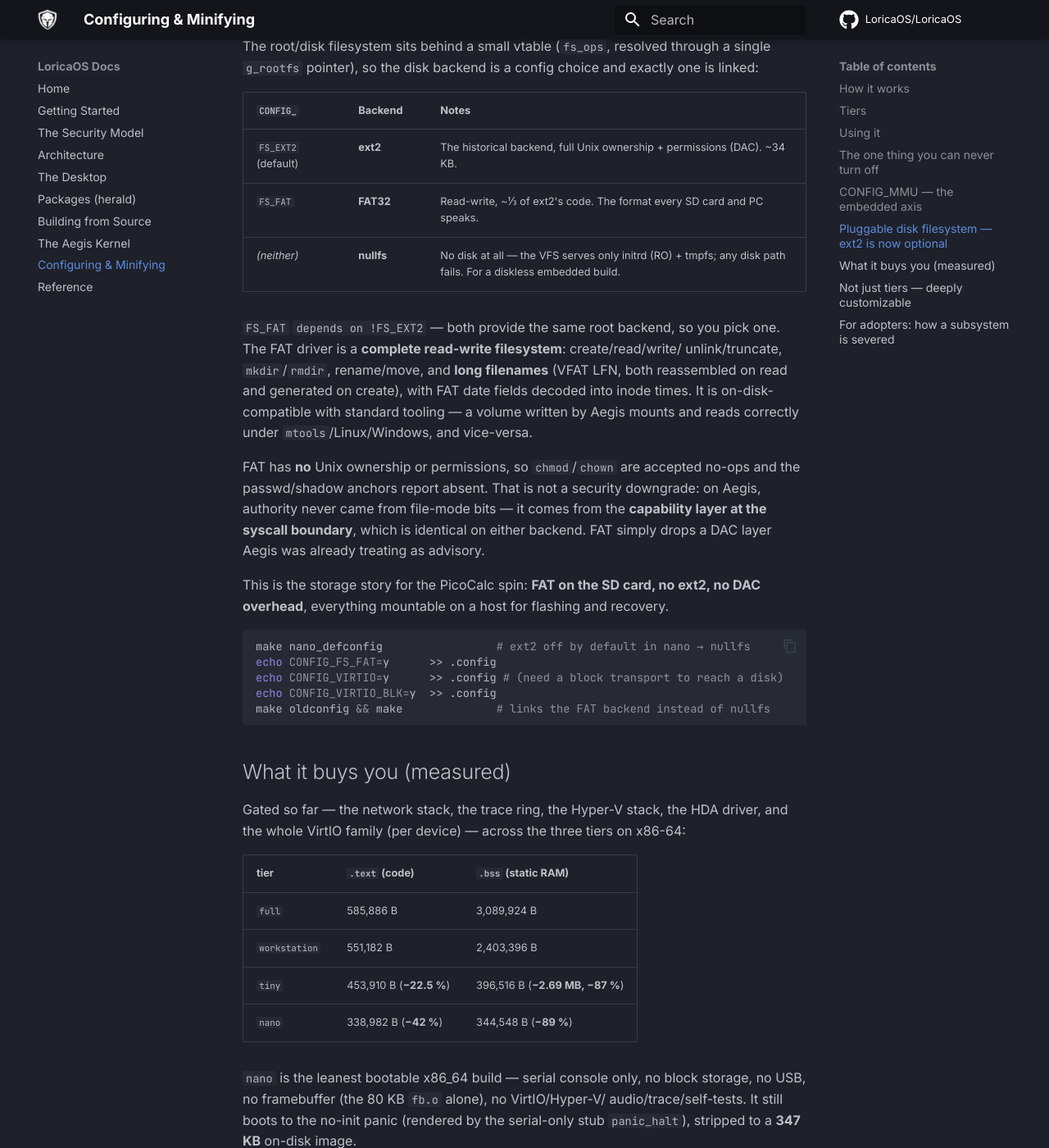
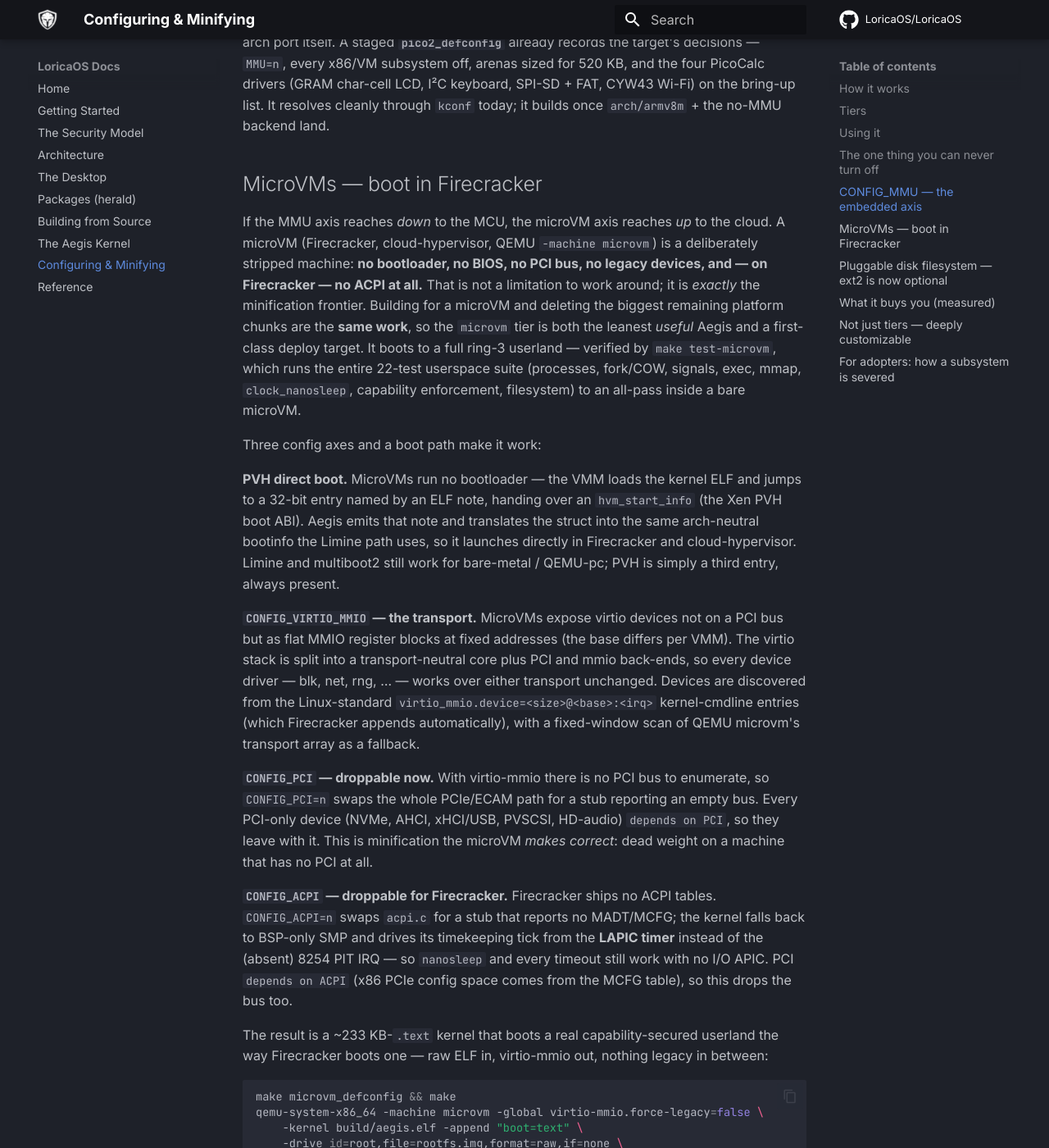
Before and after one commit to LoricaOS/docs, an MkDocs documentation site: the page built from docs/configuration.md, in a window 1280 px wide and 1400 px high, scrolled down 2835 px. Shown: the whole window at 82% size. Built offline with MkDocs 1.6.1 and Material for MkDocs 9.7.7, drawn with Linux system fonts in a browser that asks for light colours; comment, search, counter and statistics services are not loaded; some of the changed text lies outside the part shown.

Commit message:
docs: microVM campaign — PVH boot, virtio-mmio, CONFIG_PCI/ACPI, microvm tier
configuration.md:
- Add the `microvm` tier to the tiers table + `make microvm_defconfig` /
  `make test-microvm` to the command list.
- New "MicroVMs — boot in Firecracker" section: the microVM as the *up* end of
  the same minification axis the MMU/pico work reaches *down*. Covers PVH direct
  boot, CONFIG_VIRTIO_MMIO (transport-neutral virtio + mmio discovery), the
  CONFIG_PCI and CONFIG_ACPI gates (with the LAPIC-timer tick fallback), the
  ~233 KB result, and the cloud-hypervisor (PVH + PCI) case.
- Note that --gc-sections + CONFIG_CC_OPTIMIZE_FOR_SIZE compound on the measured
  baseline; microvm ≈233 KB text, nano now ≈164 KB.

kernel.md: x86-64 now boots three ways (Limine / multiboot2 / PVH); describe the
bootloader-less PVH path and its microVM targets.

Co-Authored-By: Claude Opus 4.8 (1M context) <noreply@anthropic.com>

````diff
--- a/docs/configuration.md
+++ b/docs/configuration.md
@@ -41,18 +41,21 @@ Several `defconfig`s ship in `configs/`, and you can write your own:
 | Tier | For | Includes |
 |------|-----|----------|
 | **`nano`** | The minification floor — leanest bootable kernel | Security core + boot + mm + sched + a **serial** console. No storage, USB, framebuffer, or anything else optional. |
+| **`microvm`** | A Firecracker / cloud-hypervisor / QEMU-microvm guest | PVH direct boot (no bootloader), **no PCI bus, no ACPI**, virtio-mmio transport, virtio-blk + virtio-net, ext2 root, networking, serial. The smallest *useful* Aegis — see [MicroVMs](#microvms-boot-in-firecracker) below. |
 | **`tiny`** | Minimal but with the usual PC devices | The core plus block storage, USB, framebuffer — just no net/VM/audio/debug. |
 | **`workstation`** | A text-only, networked system with minimal bloat | The above **plus** the full network stack, persistent `ext2`, `procfs`, pipes — but no audio, no debug trace, only the drivers a headless text workstation needs. |
 | **`full`** | Everything on | Every subsystem and driver. **Identical to the historical bare-`make` build.** |
 
 The `workstation` tier is the feature contract for an eventual **PicoCalc spin**
 (see below): everything you want in a pocket text terminal, and nothing you
-don't.
+don't. The `microvm` tier is the cloud counterpart — a kernel that boots
+straight into a microVM the way Firecracker expects.
 
 ## Using it
 
 ```sh
 make tiny_defconfig          # smallest bootable kernel
+make microvm_defconfig       # Firecracker/microvm guest (PVH, no PCI/ACPI, virtio-mmio)
 make workstation_defconfig   # text-only, networked
 make full_defconfig          # everything on (the default)
 make allnoconfig             # every optional prompt off
@@ -61,6 +64,9 @@ make oldconfig               # keep your .config, fill in new symbols
 make                         # builds the selected .config
                              # (a bare make with no .config seeds full_defconfig,
                              #  so the historical everything-on build is unchanged)
+
+make test-microvm            # build the microvm tier + a test rootfs and boot it
+                             # in QEMU -machine microvm to a ring-3 userspace all-pass
 ```
 
 ## The one thing you can never turn off
@@ -108,6 +114,66 @@ itself. A staged **`pico2_defconfig`** already records the target's decisions
 PicoCalc drivers (GRAM char-cell LCD, I²C keyboard, SPI-SD + FAT, CYW43 Wi-Fi)
 on the bring-up list. It resolves cleanly through `kconf` today; it builds once
 `arch/armv8m` + the no-MMU backend land.
+
+## MicroVMs — boot in Firecracker {: #microvms-boot-in-firecracker }
+
+If the MMU axis reaches *down* to the MCU, the microVM axis reaches *up* to the
+cloud. A microVM (Firecracker, cloud-hypervisor, QEMU `-machine microvm`) is a
+deliberately stripped machine: **no bootloader, no BIOS, no PCI bus, no legacy
+devices, and — on Firecracker — no ACPI at all.** That is not a limitation to
+work around; it is *exactly* the minification frontier. Building for a microVM
+and deleting the biggest remaining platform chunks are the **same work**, so the
+`microvm` tier is both the leanest *useful* Aegis and a first-class deploy
+target. It boots to a full ring-3 userland — verified by `make test-microvm`,
+which runs the entire 22-test userspace suite (processes, fork/COW, signals,
+exec, mmap, `clock_nanosleep`, capability enforcement, filesystem) to an
+all-pass inside a bare microVM.
+
+Three config axes and a boot path make it work:
+
+**PVH direct boot.** MicroVMs run no bootloader — the VMM loads the kernel ELF
+and jumps to a 32-bit entry named by an ELF note, handing over an
+`hvm_start_info` (the Xen PVH boot ABI). Aegis emits that note and translates the
+struct into the same arch-neutral bootinfo the Limine path uses, so it launches
+directly in Firecracker and cloud-hypervisor. Limine and multiboot2 still work
+for bare-metal / QEMU-pc; PVH is simply a third entry, always present.
+
+**`CONFIG_VIRTIO_MMIO` — the transport.** MicroVMs expose virtio devices not on
+a PCI bus but as flat MMIO register blocks at fixed addresses (the base differs
+per VMM). The virtio stack is split into a transport-neutral core plus PCI and
+mmio back-ends, so every device driver — blk, net, rng, … — works over either
+transport unchanged. Devices are discovered from the Linux-standard
+`virtio_mmio.device=<size>@<base>:<irq>` kernel-cmdline entries (which Firecracker
+appends automatically), with a fixed-window scan of QEMU microvm's transport
+array as a fallback.
+
+**`CONFIG_PCI` — droppable now.** With virtio-mmio there is no PCI bus to
+enumerate, so `CONFIG_PCI=n` swaps the whole PCIe/ECAM path for a stub reporting
+an empty bus. Every PCI-only device (NVMe, AHCI, xHCI/USB, PVSCSI, HD-audio)
+`depends on PCI`, so they leave with it. This is minification the microVM *makes
+correct*: dead weight on a machine that has no PCI at all.
+
+**`CONFIG_ACPI` — droppable for Firecracker.** Firecracker ships no ACPI tables.
+`CONFIG_ACPI=n` swaps `acpi.c` for a stub that reports no MADT/MCFG; the kernel
+falls back to BSP-only SMP and drives its timekeeping tick from the **LAPIC
+timer** instead of the (absent) 8254 PIT IRQ — so `nanosleep` and every timeout
+still work with no I/O APIC. PCI `depends on ACPI` (x86 PCIe config space comes
+from the MCFG table), so this drops the bus too.
+
+The result is a ~233 KB-`.text` kernel that boots a real capability-secured
+userland the way Firecracker boots one — raw ELF in, virtio-mmio out, nothing
+legacy in between:
+
+```sh
+make microvm_defconfig && make
+qemu-system-x86_64 -machine microvm -global virtio-mmio.force-legacy=false \
+    -kernel build/aegis.elf -append "boot=text" \
+    -drive id=root,file=rootfs.img,format=raw,if=none \
+    -device virtio-blk-device,drive=root -nographic
+```
+
+cloud-hypervisor is covered by the same PVH boot with ACPI + PCI + virtio-pci
+left on (it uses a PCI bus), so a single tree serves the whole microVM matrix.
 
 ## Pluggable disk filesystem — `ext2` is now optional
 
@@ -159,10 +225,19 @@ x86-64:
 | `tiny` | 453,910 B (**−22.5 %**) | 396,516 B (**−2.69 MB, −87 %**) |
 | `nano` | 338,982 B (**−42 %**) | 344,548 B (**−89 %**) |
 
+These figures are the baseline that established the subsystem-gating mechanism.
+Two changes since compound *on top* of them: **`--gc-sections`** (dead-code
+elimination, always on — ~15 % off `full`'s `.text` alone) and a
+**`CONFIG_CC_OPTIMIZE_FOR_SIZE`** (`-Os`) knob, both on in the lean tiers. With
+those plus the microVM axis (no PCI, no ACPI), the **`microvm`** tier lands at
+**≈233 KB `.text` / ≈676 KB `.bss`** — a networked, ext2-rooted, *userspace-
+complete* kernel smaller than the old `nano` floor, and `nano` itself now builds
+to **≈164 KB `.text`**.
+
 `nano` is the leanest bootable x86_64 build — serial console only, no block
 storage, no USB, no framebuffer (the 80 KB `fb.o` alone), no VirtIO/Hyper-V/
 audio/trace/self-tests. It still boots to the no-init panic (rendered by the
-serial-only stub `panic_halt`), stripped to a **347 KB** on-disk image.
+serial-only stub `panic_halt`).
 
 The `.bss` collapse comes from making the fixed static arenas numeric knobs
 (`kconf`'s `int` symbols). At the defaults they cost, per instance/table:
````
Also changed, not shown: docs/kernel.md (+2 -2 lines).
